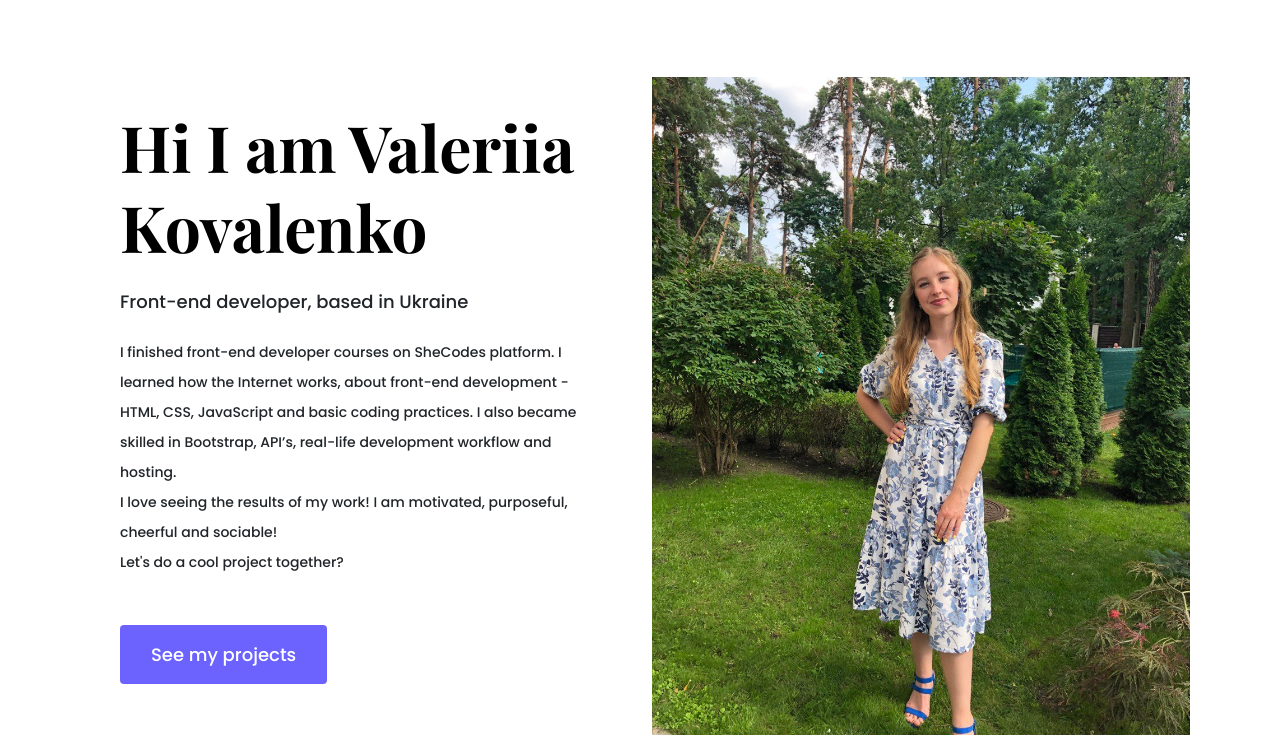
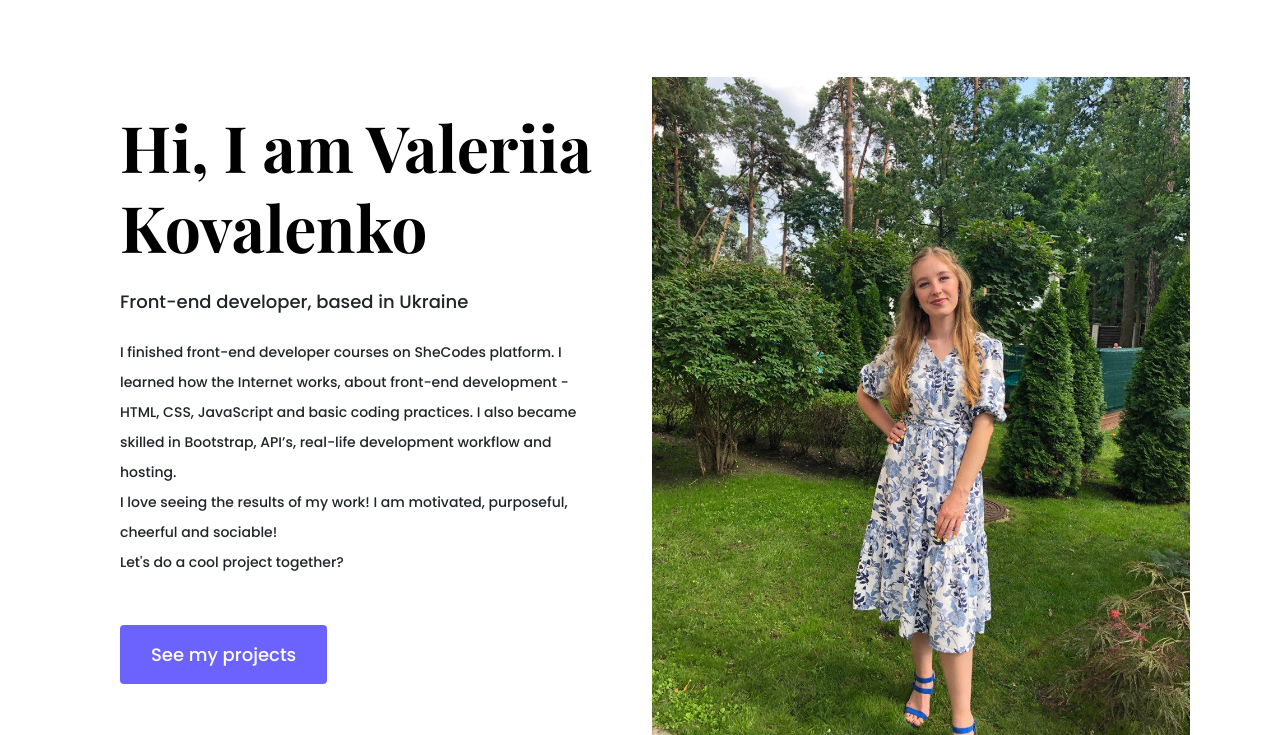
Before and after one commit to Valeriuna/Portfolio-project, a plain HTML site: page about.html in a window 1280 px wide. Shown: the part 65-800 px from the top of the page. Drawn offline with nearby package versions, Linux system fonts and the light colour scheme.

Commit message:
Update about.html

```diff
--- a/about.html
+++ b/about.html
@@ -62,7 +62,7 @@
       <div class="row">
         <div class="col-lg-6">
           <div class="content">
-            <h1 class="mb-4">Hi I am Valeriia Kovalenko</h1>
+            <h1 class="mb-4">Hi, I am Valeriia Kovalenko</h1>
             <h2 class="mb-4">Front-end developer, based in Ukraine</h2>
             <p class="mb-5">
               I finished front-end developer courses on SheCodes platform. I
```
